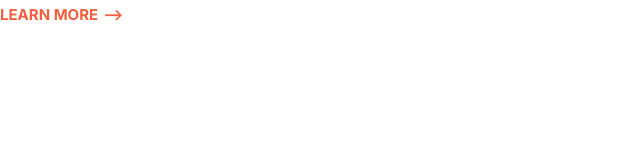
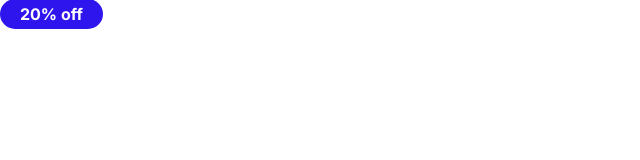
Before and after one commit to asm7979/Alify, a plain HTML site: page index.html in a window 1280 px wide. Shown: the whole page, without its empty margins (0-640 px from the left). Drawn offline with Linux system fonts and the light colour scheme.

Commit message:
badge component defined.

```diff
--- a/css/styles.css
+++ b/css/styles.css
@@ -86,3 +86,38 @@ a{
         font-size: 1.5rem;
     }
 }
+
+/* Badges */
+
+.badge{
+    border-radius: 30px;
+    font-size: 2rem;
+    font-weight: 550;
+    padding: 0.5rem 2rem;
+    white-space: nowrap;
+}
+
+.badge--primary{
+    background: var(--color-primary);
+    color: white;
+}
+
+.badge--secondary{
+    background: var(--color-secondary);
+    color: white;
+}
+
+.badge--small{
+    font-size: 1.6rem;
+}
+
+@media screen and (min-width: 1024px) {
+    .badge{
+        font-size: 1.6rem;
+    }
+
+    .badge--small{
+        font-size: 1.2rem;
+    }
+
+}
--- a/index.html
+++ b/index.html
@@ -14,6 +14,6 @@
     <link rel="stylesheet" href="css/styles.css" />
   </head>
   <body>
-    <a href="#" class="arrow-link">Learn More</a>
+    <span class="badge badge--primary">20% off</span>
   </body>
 </html>
```
Also changed, not shown: components/badge.html (added, +2 -0 lines).
